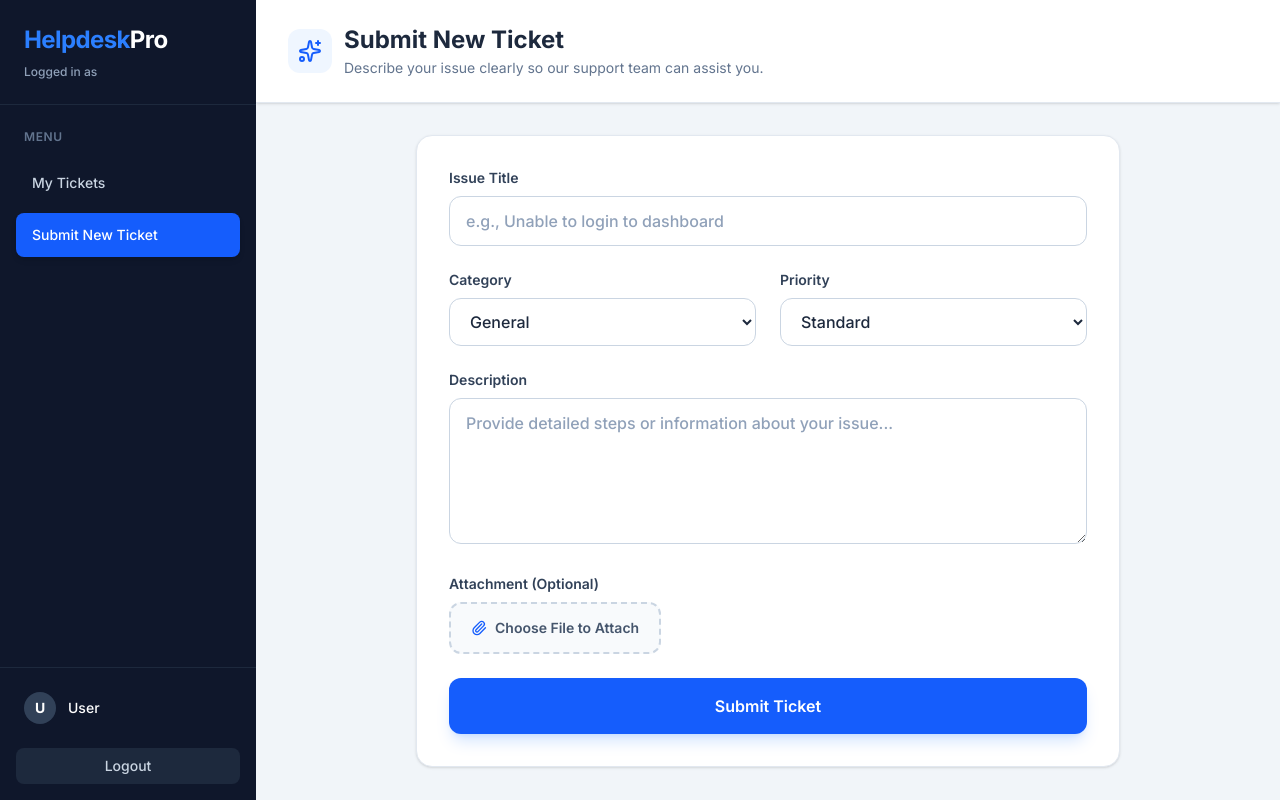
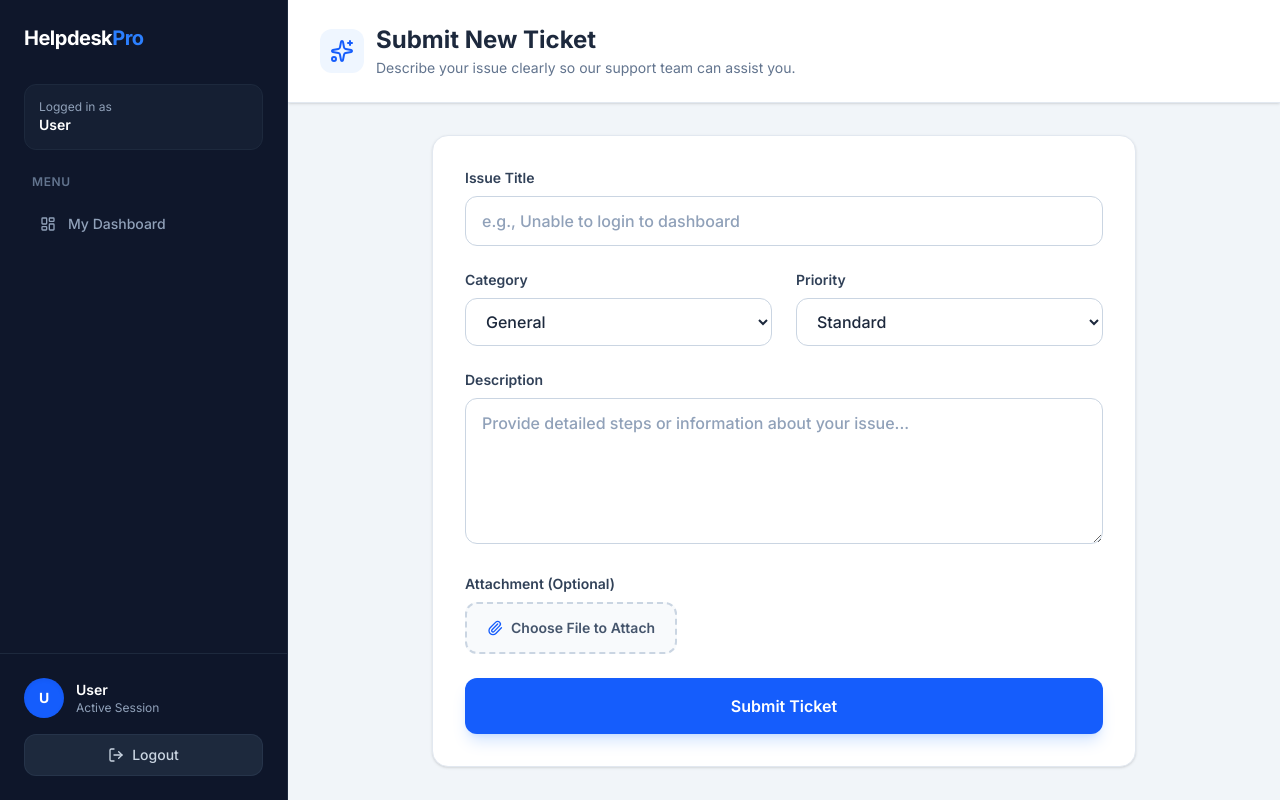
Before and after one commit to Qadeerkhan3/HelpDesk-System, a Next.js app: page /new-ticket in a window 1280 px wide. Built offline with nearby package versions, Linux system fonts and the light colour scheme; no server answers.

Commit message:
responsive updated

```diff
--- a/src/app/Sidebar.tsx
+++ b/src/app/Sidebar.tsx
@@ -1,74 +1,152 @@
 "use client";
 
+import { useState } from "react";
 import Link from "next/link";
 import { usePathname } from "next/navigation";
+import { signOut } from "next-auth/react";
+import {
+  LayoutDashboard,
+  PlusCircle,
+  Ticket,
+  Users,
+  LogOut,
+  Menu,
+  X,
+  CheckCircle2,
+  FolderKanban ,
+  AlertTriangle,
+  Settings
+} from "lucide-react";
 
-export default function Sidebar({ role, userName }: { role: string; userName: string }) {
+export default function Sidebar({ role, userName }: { role?: string; userName?: string }) {
   const pathname = usePathname();
+  const [isOpen, setIsOpen] = useState(false);
 
-  // Role ke hisaab se alag alag menus
-  const menus = {
-   Admin: [
-      { name: "Dashboard Overview", path: "/" },
-      { name: "Manage Tickets", path: "/manage-tickets" },
-      { name: "Users & Agents", path: "/users" },
-      { name: "SLA Reports", path: "/sla-reports" },
-      { name: "Settings", path: "/settings" },
-    ],
-    Agent: [
-      { name: "Agent Workspace", path: "/" },
-      { name: "Assigned to Me", path: "/assigned" },
-      { name: "Resolved Tickets", path: "/resolved" },
-    ],
-    User: [
-      { name: "My Tickets", path: "/" },
-      { name: "Submit New Ticket", path: "/new-ticket" },
-    ],
-  };
+  const isActive = (path: string) => pathname === path;
 
-  const currentMenu = menus[role as keyof typeof menus] || menus.User;
+  const linkClass = (path: string) => `
+    flex items-center gap-3 px-4 py-3 rounded-xl font-medium text-sm transition-all
+    ${isActive(path)
+      ? "bg-blue-600 text-white shadow-lg shadow-blue-600/20"
+      : "text-slate-400 hover:text-white hover:bg-slate-800/60"}
+  `;
 
   return (
-    <aside className="w-64 bg-slate-900 text-white min-h-screen flex flex-col transition-all">
-      <div className="p-6 border-b border-slate-800">
-        <h1 className="text-2xl font-bold text-blue-500 tracking-tight">Helpdesk<span className="text-white">Pro</span></h1>
-        <p className="text-xs text-slate-400 mt-2 font-medium">Logged in as {role}</p>
+    <>
+      {/* Mobile Header Bar with Hamburger Toggle */}
+      <div className="md:hidden flex items-center justify-between bg-slate-900 text-white px-6 py-4 border-b border-slate-800 fixed top-0 left-0 right-0 z-50 shadow-md">
+        <div className="flex items-center gap-2">
+          <span className="font-bold text-lg tracking-tight">Helpdesk<span className="text-blue-500">Pro</span></span>
+        </div>
+        <button
+          onClick={() => setIsOpen(!isOpen)}
+          className="p-2 rounded-lg bg-slate-800 text-slate-200 hover:bg-slate-700 transition-colors focus:outline-none"
+        >
+          {isOpen ? <X className="w-6 h-6" /> : <Menu className="w-6 h-6" />}
+        </button>
       </div>
 
-      <div className="flex-1 py-6 px-4 space-y-2">
-        <p className="text-xs font-semibold text-slate-500 uppercase tracking-wider mb-4 px-2">Menu</p>
-        {currentMenu.map((item) => {
-          const isActive = pathname === item.path;
-          return (
-            <Link key={item.name} href={item.path}
-              className={`block px-4 py-3 rounded-lg text-sm font-medium transition-colors ${
-                isActive
-                  ? "bg-blue-600 text-white shadow-md"
-                  : "text-slate-300 hover:bg-slate-800 hover:text-white"
-              }`}
-            >
-              {item.name}
+      {/* Backdrop for Mobile when Sidebar is Open */}
+      {isOpen && (
+        <div
+          onClick={() => setIsOpen(false)}
+          className="fixed inset-0 bg-slate-950/60 z-40 md:hidden backdrop-blur-sm transition-opacity"
+        />
+      )}
+
+      {/* Responsive Sidebar Drawer */}
+      <aside className={`
+        fixed md:static inset-y-0 left-0 z-50
+        w-72 bg-slate-900 text-slate-300 flex flex-col justify-between border-r border-slate-800
+        transform transition-transform duration-300 ease-in-out shadow-2xl md:shadow-none
+        ${isOpen ? "translate-x-0" : "-translate-x-full md:translate-x-0"}
+      `}>
+
+        <div className="p-6">
+          <div className="hidden md:flex items-center gap-2 mb-8">
+            <h1 className="text-xl font-bold text-white tracking-tight">Helpdesk<span className="text-blue-500">Pro</span></h1>
+          </div>
+
+          <div className="bg-slate-800/50 border border-slate-800 p-3.5 rounded-xl mb-6">
+            <p className="text-xs text-slate-400">Logged in as</p>
+            <p className="text-sm font-semibold text-white capitalize">{role || "User"}</p>
+          </div>
+
+          <div className="text-xs font-semibold text-slate-500 uppercase tracking-wider mb-3 px-2">Menu</div>
+
+          <nav className="space-y-1.5">
+            <Link href="/" onClick={() => setIsOpen(false)} className={linkClass("/")}>
+              <LayoutDashboard className="w-4 h-4" />
+              {role === "Admin" ? "Admin Dashboard" : role === "Agent" ? "Agent Workspace" : "My Dashboard"}
             </Link>
-          );
-        })}
-      </div>
 
-      <div className="p-4 border-t border-slate-800">
-        <div className="flex items-center gap-3 px-2 py-2">
-          <div className="w-8 h-8 rounded-full bg-slate-700 flex items-center justify-center font-bold text-sm">
-            {userName.charAt(0).toUpperCase()}
+            {role === "User" && (
+              <Link href="/new-ticket" onClick={() => setIsOpen(false)} className={linkClass("/new-ticket")}>
+                <PlusCircle className="w-4 h-4" />
+                Submit New Ticket
+              </Link>
+            )}
+
+            {role === "Agent" && (
+              <>
+                <Link href="/assigned" onClick={() => setIsOpen(false)} className={linkClass("/assigned")}>
+                  <Ticket className="w-4 h-4" />
+                  Assigned to Me
+                </Link>
+                {/* 👇 Yahan 'linkCode =' hata diya gaya hai */}
+                <Link href="/resolved" onClick={() => setIsOpen(false)} className={linkClass("/resolved")}>
+                  <CheckCircle2 className="w-4 h-4" />
+                  Resolved Tickets
+                </Link>
+              </>
+            )}
+
+           {role === "Admin" && (
+              <>
+                <Link href="/manage-tickets" onClick={() => setIsOpen(false)} className={linkClass("/manage-tickets")}>
+                  <FolderKanban className="w-4 h-4" />
+                  Manage Tickets
+                </Link>
+                <Link href="/users" onClick={() => setIsOpen(false)} className={linkClass("/users")}>
+                  <Users className="w-4 h-4" />
+                  Users & Agents
+                </Link>
+                {/* 👇 Yeh raha SLA Breach aur Settings ka izafa */}
+                <Link href="/sla-breach" onClick={() => setIsOpen(false)} className={linkClass("/sla-breach")}>
+                  <AlertTriangle className="w-4 h-4" />
+                  SLA Breaches
+                </Link>
+                <Link href="/settings" onClick={() => setIsOpen(false)} className={linkClass("/settings")}>
+                  <Settings className="w-4 h-4" />
+                  System Settings
+                </Link>
+              </>
+            )}
+          </nav>
+        </div>
+
+        {/* Bottom Profile & Logout */}
+        <div className="p-6 border-t border-slate-800 bg-slate-900/50">
+          <div className="flex items-center gap-3 mb-4">
+            <div className="w-10 h-10 rounded-full bg-blue-600 text-white flex items-center justify-center font-bold text-sm shadow-inner">
+              {userName ? userName.charAt(0).toUpperCase() : "U"}
+            </div>
+            <div className="overflow-hidden">
+              <p className="text-sm font-semibold text-white truncate">{userName || "User"}</p>
+              <p className="text-xs text-slate-400 truncate">Active Session</p>
+            </div>
           </div>
-          <div className="flex-1 min-w-0">
-            <p className="text-sm font-medium truncate">{userName}</p>
-          </div>
+
+          <button
+            onClick={() => signOut({ callbackUrl: "/login" })}
+            className="w-full flex items-center justify-center gap-2 px-4 py-2.5 rounded-xl bg-slate-800 text-slate-300 hover:bg-red-500/10 hover:text-red-400 transition-colors text-sm font-medium border border-slate-700/50"
+          >
+            <LogOut className="w-4 h-4" />
+            Logout
+          </button>
         </div>
-        <a
-          href="/api/auth/signout"
-          className="mt-4 block w-full text-center px-4 py-2 bg-slate-800 hover:bg-red-600 hover:text-white text-slate-300 text-sm font-medium rounded-lg transition-colors"
-        >
-          Logout
-        </a>
-      </div>
-    </aside>
+
+      </aside>
+    </>
   );
 }
--- a/src/app/assigned/page.tsx
+++ b/src/app/assigned/page.tsx
@@ -16,7 +16,7 @@ export default async function AssignedTicketsPage() {
   return (
     <div className="flex min-h-screen bg-slate-50">
       <Sidebar role={session.user.role} userName={session.user.name} />
-      <main className="flex-1 flex flex-col h-screen overflow-hidden">
+      <main className="flex-1 overflow-y-auto pt-20 md:pt-0">
         <header className="bg-white border-b border-slate-200 px-8 py-5">
           <h2 className="text-2xl font-bold text-slate-800">Assigned to Me</h2>
           <p className="text-slate-500 text-sm mt-1">Tickets currently assigned to your queue.</p>
--- a/src/app/manage-tickets/page.tsx
+++ b/src/app/manage-tickets/page.tsx
@@ -17,16 +17,22 @@ export default async function ManageTicketsPage() {
   return (
     <div className="flex min-h-screen bg-slate-50">
       <Sidebar role={session.user.role} userName={session.user.name} />
-      <main className="flex-1 flex flex-col h-screen overflow-hidden">
-        <header className="bg-white border-b border-slate-200 px-8 py-5">
-          <h2 className="text-2xl font-bold text-slate-800">Manage All Tickets</h2>
+
+      {/* 👇 Yahan pt-20 md:pt-0 add kiya gaya hai taake mobile header overlap na kare */}
+      <main className="flex-1 flex flex-col h-screen overflow-hidden pt-20 md:pt-0">
+
+        <header className="bg-white border-b border-slate-200 px-6 md:px-8 py-5">
+          <h2 className="text-xl md:text-2xl font-bold text-slate-800">Manage All Tickets</h2>
           <p className="text-slate-500 text-sm mt-1">View and manage the complete history of system tickets.</p>
         </header>
-        <div className="flex-1 overflow-y-auto p-8">
+
+        {/* Mobile par padding thori kam (p-4) aur desktop par zyada (md:p-8) kar di hai */}
+        <div className="flex-1 overflow-y-auto p-4 md:p-8">
           <div className="bg-white rounded-xl shadow-sm border border-slate-200 p-4">
             <TicketTable />
           </div>
         </div>
+
       </main>
     </div>
   );
--- a/src/app/new-ticket/page.tsx
+++ b/src/app/new-ticket/page.tsx
@@ -88,7 +88,7 @@ export default function NewTicketPage() {
     <div className="flex min-h-screen bg-slate-100">
       <Sidebar role={session?.user?.role} userName={session?.user?.name || "User"} />
 
-      <main className="flex-1 overflow-y-auto">
+      <main className="flex-1 overflow-y-auto pt-20 md:pt-0">
         <header className="bg-white border-b border-slate-200 px-8 py-6 shadow-sm">
           <div className="flex items-center gap-3">
             <div className="bg-blue-50 p-2.5 rounded-xl text-blue-600">
--- a/src/app/page.tsx
+++ b/src/app/page.tsx
@@ -1,4 +1,6 @@
 // export const dynamic = "force-dynamic";
+
+export const instant = false;
 
 import { getServerSession } from "next-auth";
 import { authOptions } from "../lib/auth";
--- a/src/app/resolved/page.tsx
+++ b/src/app/resolved/page.tsx
@@ -16,7 +16,7 @@ export default async function ResolvedTicketsPage() {
     return (
         <div className="flex min-h-screen bg-slate-50">
             <Sidebar role={session.user.role} userName={session.user.name} />
-      <main className="flex-1 flex flex-col h-screen overflow-hidden">
+            <main className="flex-1 overflow-y-auto pt-20 md:pt-0">
                 <header className="bg-white border-b border-slate-200 px-8 py-5">
                     <h2 className="text-2xl font-bold text-green-600">Resolved Tickets</h2>
                     <p className="text-slate-500 text-sm mt-1">Your successfully completed tickets.</p>
--- a/src/app/users/page.tsx
+++ b/src/app/users/page.tsx
@@ -68,15 +68,19 @@ export default function UsersPage() {
     <div className="flex min-h-screen bg-slate-50">
       <Sidebar role={session?.user?.role} userName={session?.user?.name} />
 
-      <main className="flex-1 flex flex-col h-screen overflow-hidden">
-        <header className="bg-white border-b border-slate-200 px-8 py-5">
-          <h2 className="text-2xl font-bold text-slate-800">Users & Agents</h2>
+      {/* 👇 Yahan pt-20 md:pt-0 ka izafa kiya gaya hai */}
+      <main className="flex-1 flex flex-col h-screen overflow-hidden pt-20 md:pt-0">
+
+        {/* Header ko bhi responsive padding di gayi hai */}
+        <header className="bg-white border-b border-slate-200 px-6 md:px-8 py-5">
+          <h2 className="text-xl md:text-2xl font-bold text-slate-800">Users & Agents</h2>
           <p className="text-slate-500 text-sm mt-1">Manage system users and assign roles.</p>
         </header>
 
-        <div className="flex-1 overflow-y-auto p-8">
-          <div className="bg-white rounded-xl shadow-sm border border-slate-200 overflow-hidden">
-            <table className="w-full text-left border-collapse">
+        <div className="flex-1 overflow-y-auto p-4 md:p-8">
+          {/* Table container mein overflow-x-auto lagaya hai taake mobile par scroll ho sakay */}
+          <div className="bg-white rounded-xl shadow-sm border border-slate-200 overflow-x-auto">
+            <table className="w-full text-left border-collapse min-w-[600px]">
               <thead>
                 <tr className="bg-slate-50 border-b border-slate-200 text-slate-600 text-sm">
                   <th className="px-6 py-4 font-semibold">Name</th>
@@ -102,7 +106,6 @@ export default function UsersPage() {
                       <select
                         value={user.role}
                         onChange={(e) => handleRoleChange(user._id, e.target.value)}
-                        // Admin apna role khud change nahi kar sakta (taake system lock na ho jaye)
                         disabled={user._id === session?.user?.id}
                         className="bg-slate-50 border border-slate-200 text-slate-700 text-sm rounded-lg focus:ring-blue-500 focus:border-blue-500 block px-3 py-2 cursor-pointer disabled:opacity-50 disabled:cursor-not-allowed outline-none transition-all"
                       >
```
Also changed, not shown: src/app/sla-breach/page.tsx (renamed from src/app/sla-reports/page.tsx). Lines whose indentation alone changed are shown as unchanged.
